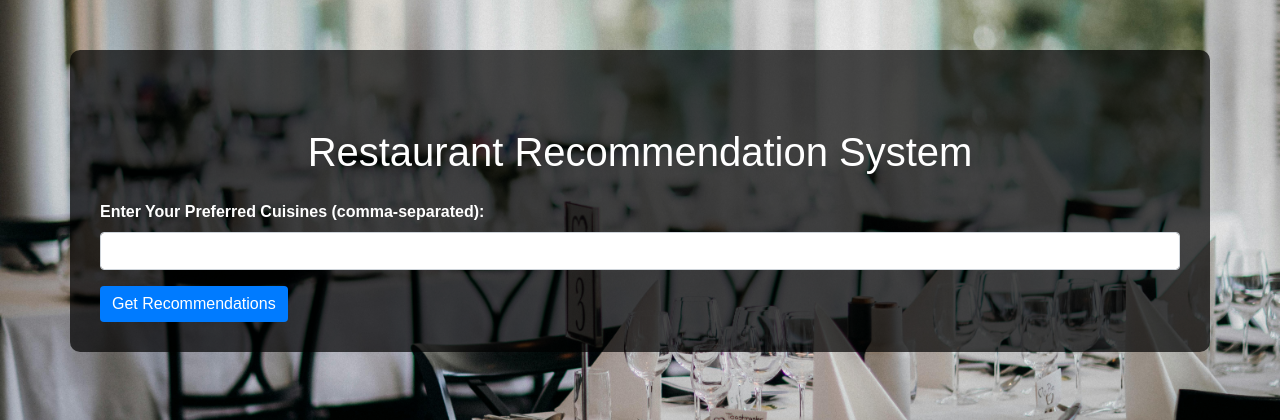
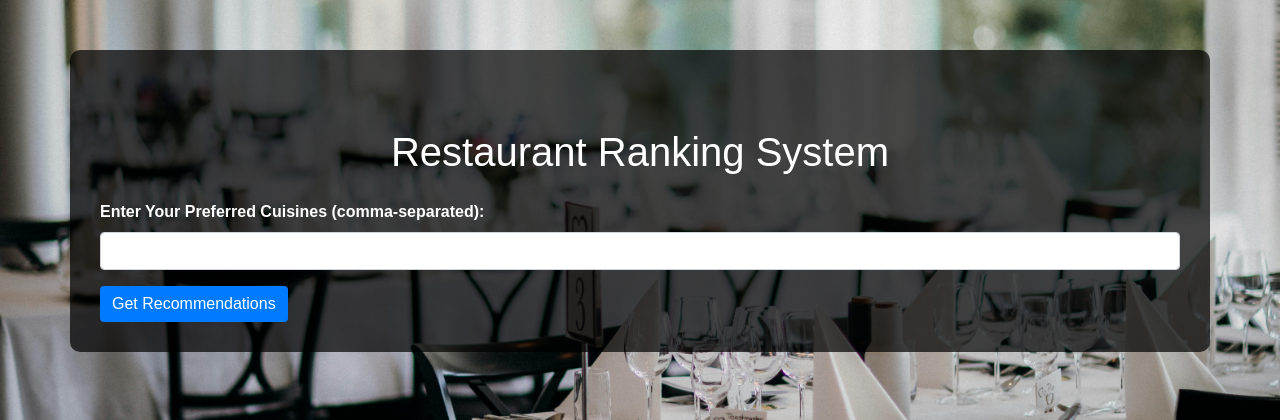
Before and after one commit to gandhesainath/restaurant_recommender, a Flask app: page / in a window 1280 px wide. Shown: the top 420 px of the page. Run offline with Flask 3, Linux system fonts and the light colour scheme; parts of the project's set-up code (start-up, migrations or seed data) failed here and were passed over; some libraries are stand-ins or nearby versions.

Commit message:
2nd commit

```diff
--- a/templates/index.html
+++ b/templates/index.html
@@ -9,7 +9,7 @@
 </head>
 <body>
     <div class="container">
-        <h1 class="mt-5">Restaurant Recommendation System</h1>
+        <h1 class="mt-5">Restaurant Ranking System</h1>
         <form action="/recommend" method="POST" class="mt-4">
             <div class="form-group">
                 <label for="preferences">Enter Your Preferred Cuisines (comma-separated):</label>
```
